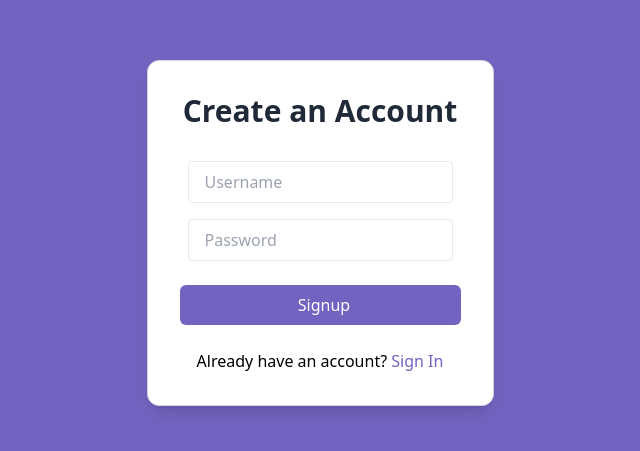
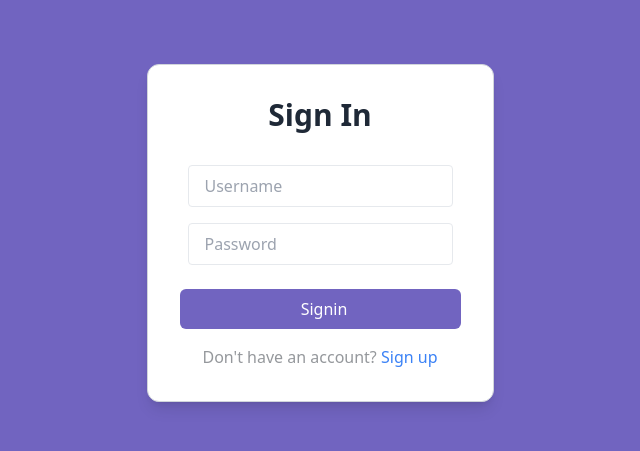
Before and after one commit to Yashpatel2311/Brainly-webapp, a React (Vite) app in the folder Brainly-Frontend/: page / in a window 1280 px wide. Shown: the part 167-618 px from the top of the page, without its empty margins (320-960 px from the left). Built offline with nearby package versions, Linux system fonts and the light colour scheme.

Commit message:
signin page change

```diff
--- a/Brainly-Frontend/src/App.tsx
+++ b/Brainly-Frontend/src/App.tsx
@@ -6,8 +6,8 @@ function App() {
   return (
     <BrowserRouter>
       <Routes>
-        <Route path="/" element={<Signup />} />
-        <Route path="/signin" element={<Signin />} />
+        <Route path="/signup" element={<Signup />} />
+        <Route path="/" element={<Signin />} />
         <Route path="/dashboard" element={<Dashboard />} />
       </Routes>
     </BrowserRouter>
--- a/Brainly-Frontend/src/pages/Signin.tsx
+++ b/Brainly-Frontend/src/pages/Signin.tsx
@@ -1,3 +1,59 @@
+// import { useRef } from "react";
+// import { Button } from "../components/Button";
+// import { Input } from "../components/Input";
+// import { BACKEND_URL } from "../config";
+// import axios from "axios";
+// import { useNavigate } from "react-router-dom";
+
+// export function Signin() {
+//   const usernameref = useRef<HTMLInputElement>(null);
+//   const passwordref = useRef<HTMLInputElement>(null);
+//   const navigate = useNavigate();
+//   async function signin() {
+//     try {
+//       const username = usernameref.current?.value;
+//       const password = passwordref.current?.value;
+
+//       const res = await axios.post(BACKEND_URL + "/api/v1/signin", {
+//         username,
+//         password,
+//       });
+
+//       const jwt = res.data.token;
+//       localStorage.setItem("token", jwt);
+//       navigate("/dashboard");
+//       //redirect the user to the dashboard
+//     } catch (error: any) {
+//       console.error("Signin Error:", error);
+//       alert("Signin failed: " + error.message);
+//     }
+//   }
+
+//   return (
+//     <div className="h-screen w-screen bg-purple-600 flex justify-center items-center">
+//       <div className="bg-white rounded-xl border border-gray-300 min-w-48 p-8 shadow-lg">
+//         <h2 className="text-3xl font-semibold text-center mb-6 text-gray-800">
+//           Sign In
+//         </h2>
+
+//         {/* Username Input */}
+//         <Input reference={usernameref} placeholder="Username" />
+
+//         {/* Password Input */}
+//         <Input reference={passwordref} placeholder="Password" />
+
+//         <div className="flex justify-center pt-4">
+//           <Button
+//             onClick={signin}
+//             variant="primary"
+//             text="Signin"
+//             fullWidth={true}
+//           />
+//         </div>
+//       </div>
+//     </div>
+//   );
+// }
 import { useRef } from "react";
 import { Button } from "../components/Button";
 import { Input } from "../components/Input";
@@ -9,6 +65,7 @@ export function Signin() {
   const usernameref = useRef<HTMLInputElement>(null);
   const passwordref = useRef<HTMLInputElement>(null);
   const navigate = useNavigate();
+
   async function signin() {
     try {
       const username = usernameref.current?.value;
@@ -21,8 +78,7 @@ export function Signin() {
 
       const jwt = res.data.token;
       localStorage.setItem("token", jwt);
-      navigate("/dashboard");
-      //redirect the user to the dashboard
+      navigate("/dashboard"); // Redirect to dashboard if successful
     } catch (error: any) {
       console.error("Signin Error:", error);
       alert("Signin failed: " + error.message);
@@ -50,6 +106,19 @@ export function Signin() {
             fullWidth={true}
           />
         </div>
+
+        {/* Redirect to Signup */}
+        <div className="text-center mt-4">
+          <p className="text-gray-600">
+            Don't have an account?{" "}
+            <span
+              className="text-blue-500 cursor-pointer hover:underline"
+              onClick={() => navigate("/")}
+            >
+              Sign up
+            </span>
+          </p>
+        </div>
       </div>
     </div>
   );
```
